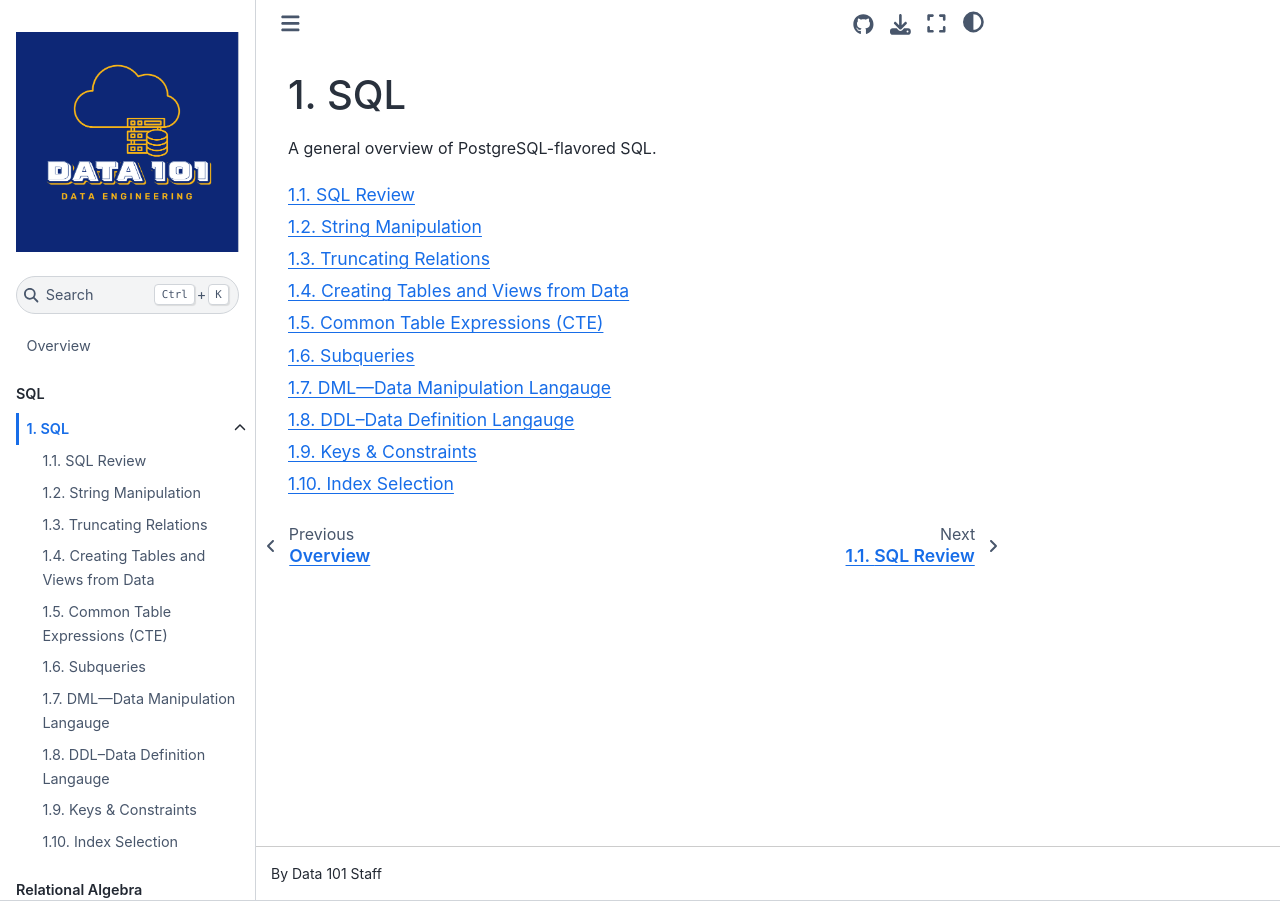
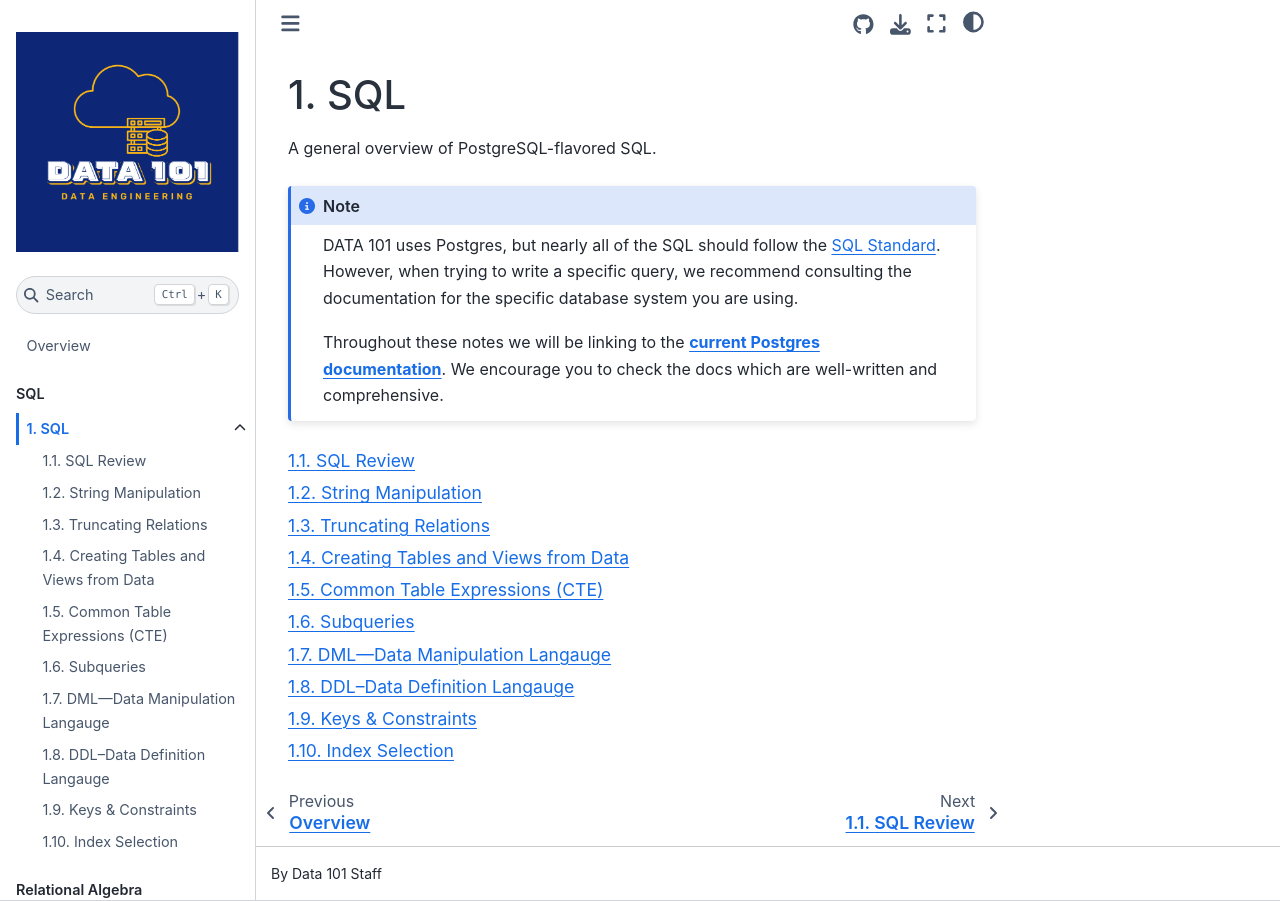
Before and after one commit to cal-data-eng/notes, a Jupyter Book: the page built from 1-SQL/index.md, in a window 1280 px wide. Built offline with Jupyter Book 1.0.4 settings and Sphinx 7.4.7 and the Sphinx Book theme 1.1.4, drawn with Linux system fonts in a browser that asks for light colours.

Commit message:
add an overview note

````diff
--- a/1-SQL/index.md
+++ b/1-SQL/index.md
@@ -3,5 +3,15 @@
 
 A general overview of PostgreSQL-flavored SQL.
 
+```{note}
+
+DATA 101 uses Postgres, but nearly all of the SQL should follow the [SQL Standard][sql_standard]. However, when trying to write a specific query, we recommend consulting the documentation for the specific database system you are using.
+
+Throughout these notes we will be linking to the [**current Postgres documentation**][pg_current]. We encourage you to check the docs which are well-written and comprehensive.
+```
+
+[sql_standard]: https://blog.ansi.org/sql-standard-iso-iec-9075-2023-ansi-x3-135/
+[pg_current]: https://www.postgresql.org/docs/
+
 ```{tableofcontents}
 ```
````
